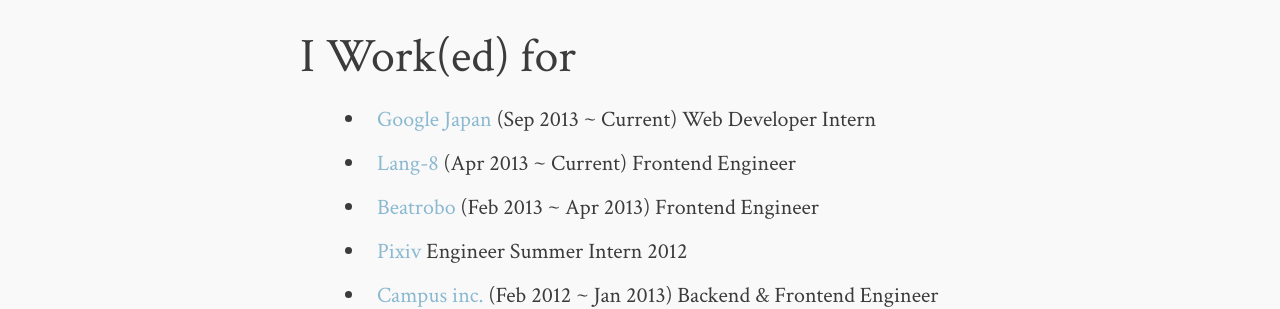
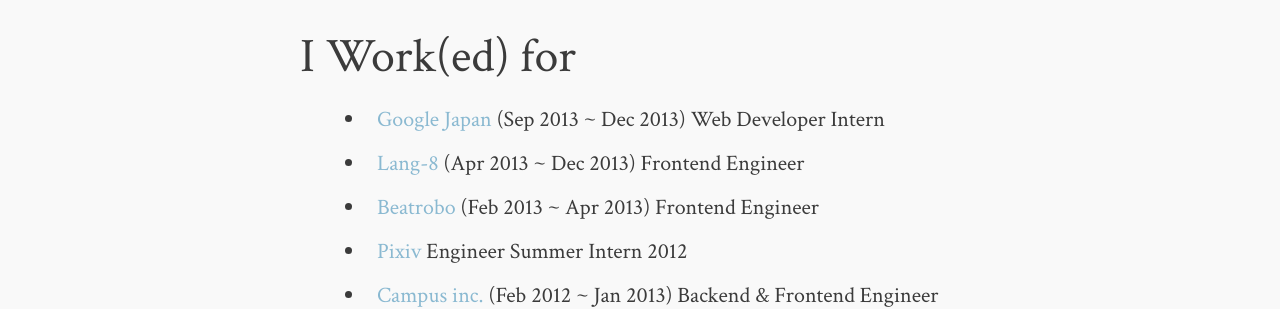
Before and after one commit to takashi/takashi.github.io, a Jekyll site: the page built from about.md, in a window 1280 px wide. Shown: the part 570-879 px from the top of the page. Built offline with Jekyll 4.4.1, drawn with Linux system fonts in a browser that asks for light colours; Markdown is read by kramdown in place of the engine named in the settings; comment, search, counter and statistics services are not loaded.

Commit message:
fixed work(ed) for

```diff
--- a/about.md
+++ b/about.md
@@ -12,8 +12,8 @@ tags: [about]
 - Triathlete
 
 ## I Work(ed) for
-- [Google Japan](https://www.google.co.jp/) (Sep 2013 ~ Current) Web Developer Intern
-- [Lang-8](http://lang-8.com/) (Apr 2013 ~ Current) Frontend Engineer
+- [Google Japan](https://www.google.co.jp/) (Sep 2013 ~ Dec 2013) Web Developer Intern
+- [Lang-8](http://lang-8.com/) (Apr 2013 ~ Dec 2013) Frontend Engineer
 - [Beatrobo](https://beatrobo.com) (Feb 2013 ~ Apr 2013) Frontend Engineer
 - [Pixiv](http://www.pixiv.net/) Engineer Summer Intern 2012
 - [Campus inc.](http://campus-inc.org/) (Feb 2012 ~ Jan 2013) Backend & Frontend Engineer
```
